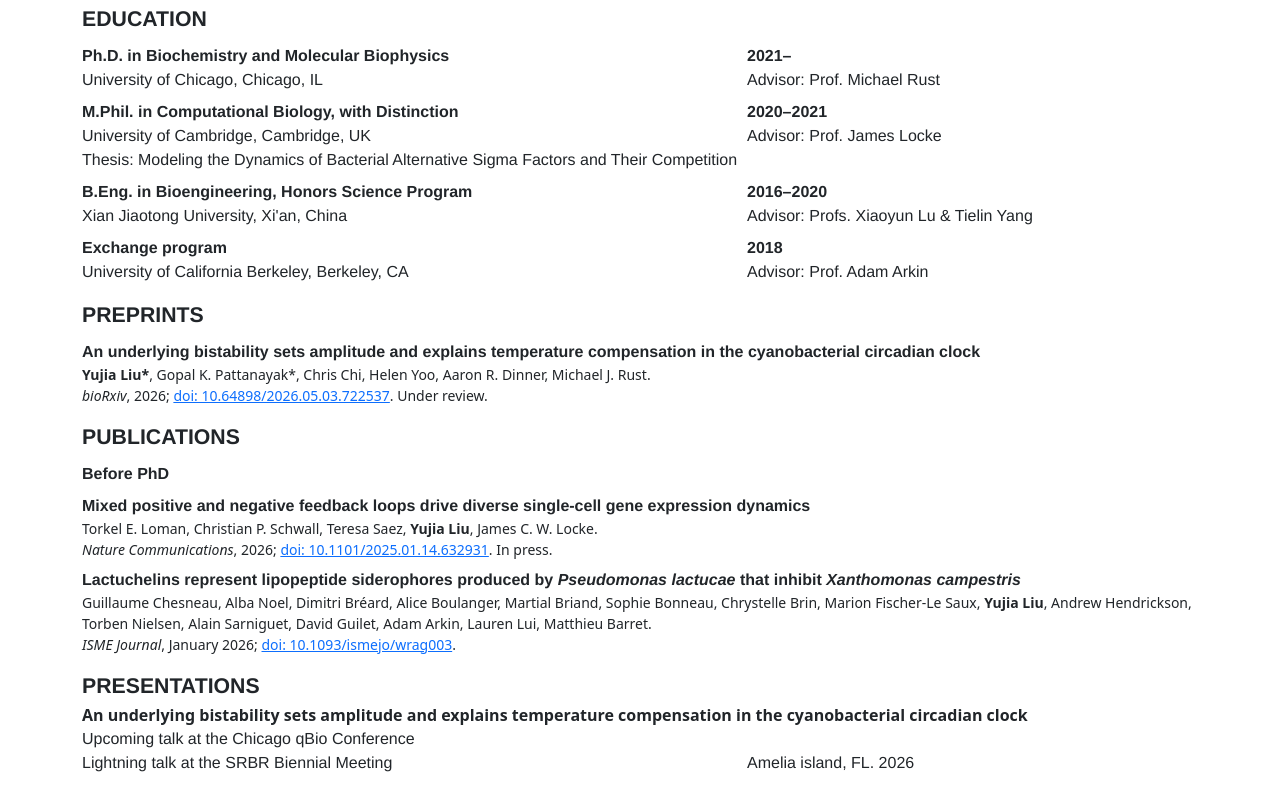
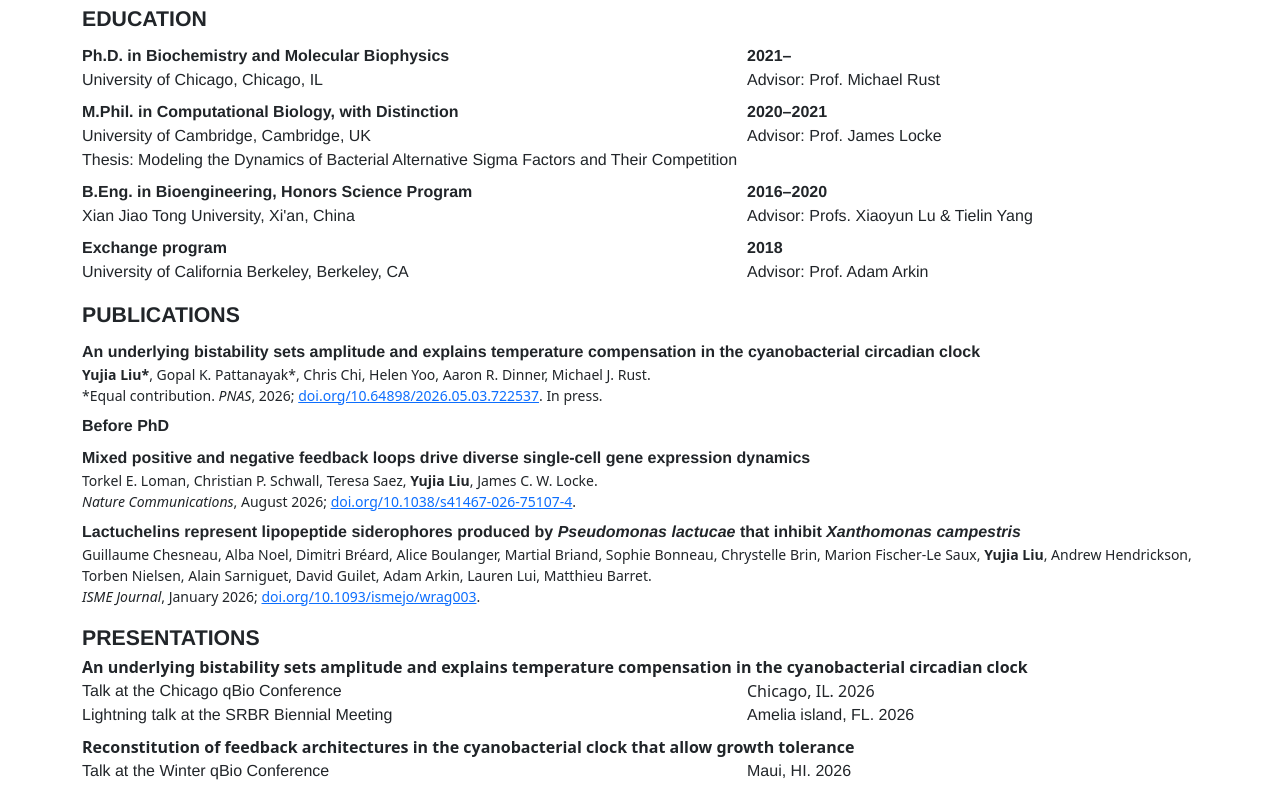
Before and after one commit to yuja-liu/cv, a plain HTML site: page index.html in a window 1280 px wide. Shown: the part 100-888 px from the top of the page. Drawn offline with nearby package versions, Linux system fonts and the light colour scheme.

Commit message:
update publication

```diff
--- a/index.html
+++ b/index.html
@@ -114,7 +114,7 @@
         <div class="row mt-2 no_break" id="xjtu">
           <div class="col-md-7 col-12 title position">B.Eng. in Bioengineering, Honors Science Program</div>
           <div class="col-md-5 col-12 title position">2016&ndash;2020</div>
-          <div class="col-md-7 col-12 title institute">Xian Jiaotong University, Xi'an, China</div>
+          <div class="col-md-7 col-12 title institute">Xian Jiao Tong University, Xi'an, China</div>
           <div class="col-md-5 col-12 title institute">Advisor: Profs. Xiaoyun Lu & Tielin Yang</div>
         </div>
         <div class="row mt-2 no_break" id="berkeley">
@@ -128,10 +128,18 @@
       </div>
     </div>
     <!--preprints-->
-    <div class="row mt-3" id="preprints">
+    <!--<div class="row mt-3" id="preprints">
       <div class="col">
         <div class="row no_break">
           <div class="col-12 title section">PREPRINTS</div>
+        </div>
+      </div>
+    </div>-->
+    <!--publications-->
+    <div class="row mt-3" id="publications">
+      <div class="col">
+        <div class="row no_break">
+          <div class="col-12 title section">PUBLICATIONS</div>
         </div>
         <div class="row mt-2 no_break">
           <div class="col-12 title position">
@@ -142,17 +150,9 @@
             <b>Yujia Liu*</b>, Gopal K. Pattanayak*, Chris Chi, Helen Yoo, Aaron R. Dinner, Michael J. Rust.
           </div>
           <div class="col-12 publication">
-            <i>bioRxiv</i>, 2026; <a href="https://doi.org/10.64898/2026.05.03.722537">doi: 10.64898/2026.05.03.722537</a>.
-            Under review.
+            *Equal contribution. <i>PNAS</i>, 2026; <a href="https://doi.org/10.64898/2026.05.03.722537">doi.org/10.64898/2026.05.03.722537</a>.
+            In press.
           </div>
-        </div>
-      </div>
-    </div>
-    <!--publications-->
-    <div class="row mt-3" id="publications">
-      <div class="col">
-        <div class="row no_break">
-          <div class="col-12 title section">PUBLICATIONS</div>
         </div>
         <div class="row mt-2 no_break">
           <div class="col-12 title position">
@@ -165,8 +165,8 @@
             Torkel E. Loman, Christian P. Schwall, Teresa Saez, <b>Yujia Liu</b>, James C. W. Locke.
           </div>
           <div class="col-12 publication">
-            <i>Nature Communications</i>, 2026;
-            <a href="https://doi.org/10.1101/2025.01.14.632931">doi: 10.1101/2025.01.14.632931</a>. In press.
+            <i>Nature Communications</i>, August 2026;
+            <a href="https://doi.org/10.1038/s41467-026-75107-4">doi.org/10.1038/s41467-026-75107-4</a>.
           </div>
         </div>
         <div class="row mt-2 no_break">
@@ -180,7 +180,7 @@
           </div>
           <div class="col-12 publication">
             <i>ISME Journal</i>, January 2026;
-            <a href="https://doi.org/10.1093/ismejo/wrag003">doi: 10.1093/ismejo/wrag003</a>.
+            <a href="https://doi.org/10.1093/ismejo/wrag003">doi.org/10.1093/ismejo/wrag003</a>.
           </div>
         </div>
       </div>
@@ -196,8 +196,11 @@
             An underlying bistability sets amplitude and explains temperature compensation
             in the cyanobacterial circadian clock
           </div>
-          <div class="col-12 title">
-            Upcoming talk at the Chicago qBio Conference
+          <div class="col-md-7 col-12 title">
+            Talk at the Chicago qBio Conference
+          </div>
+          <div class="col-md-5 col-12">
+            Chicago, IL. 2026
           </div>
           <div class="col-md-7 col-12 title">
             Lightning talk at the SRBR Biennial Meeting
@@ -284,7 +287,7 @@
           <div class="col-md-5 col-12 title position">2020</div>
           <div class="col-md-7 col-12 title position">Presidential Scholarship</div>
           <div class="col-md-5 col-12 title position">2019</div>
-          <div class="col-12 title institute">Xian Jiaotong University</div>
+          <div class="col-12 title institute">Xian Jiao Tong University</div>
         </div>
       </div>
     </div>
```
